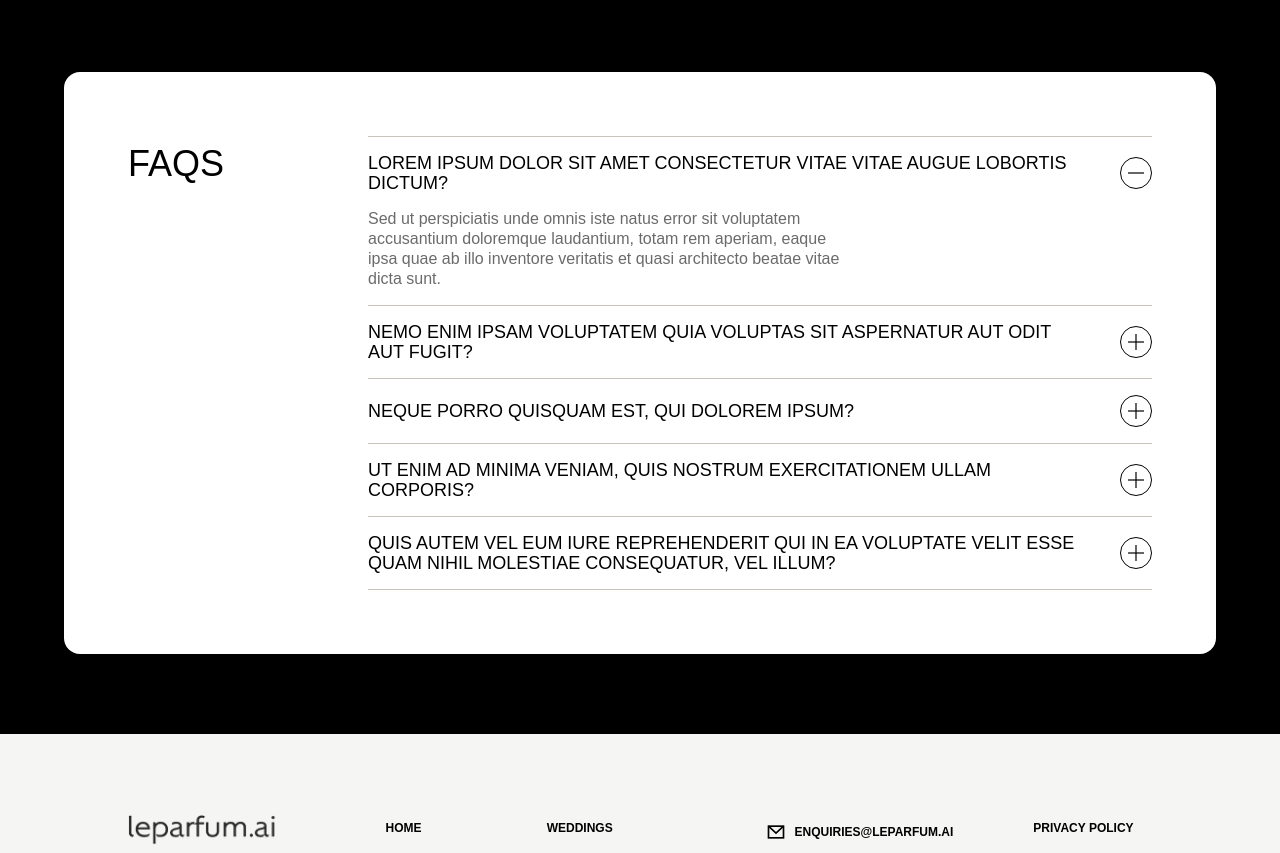
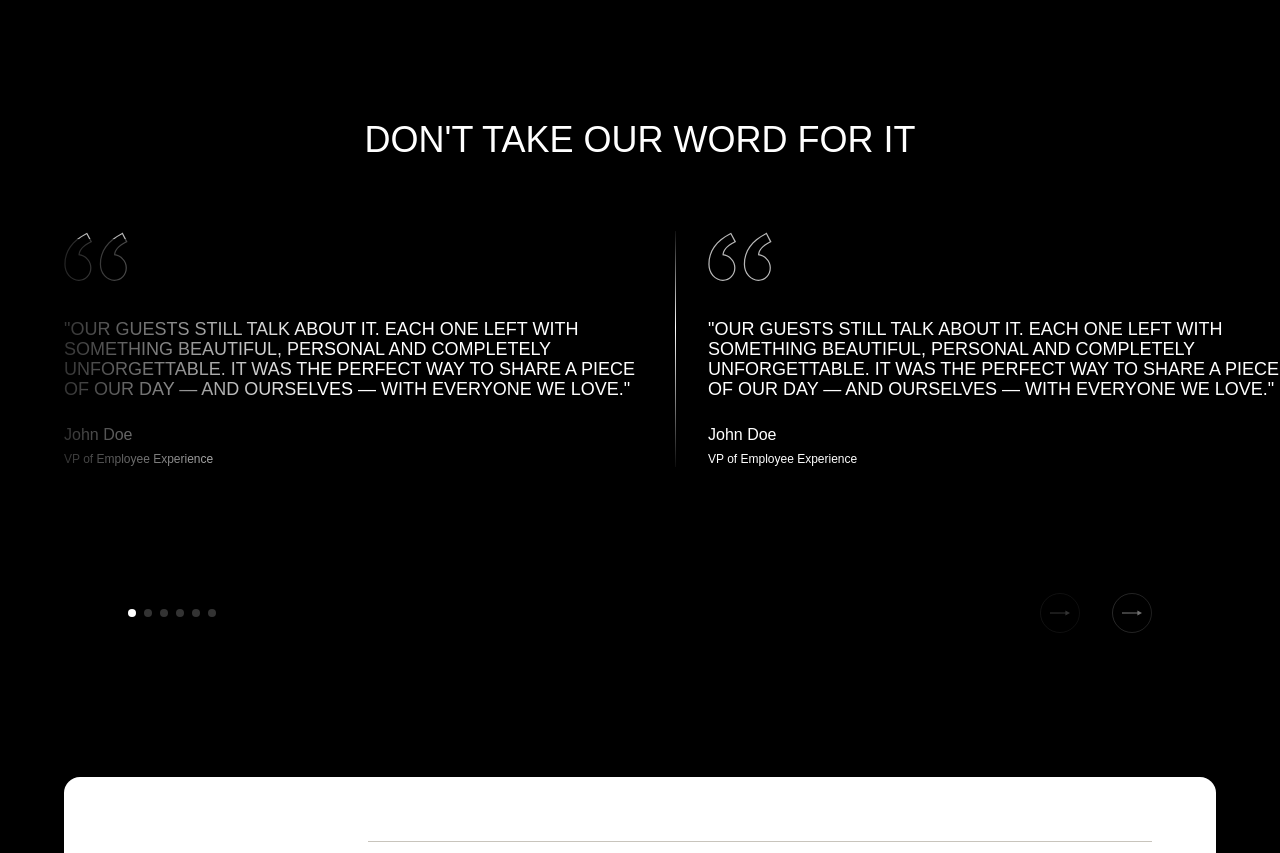
Before and after one commit to Sayak-Mallick/leparfum-ai, a Next.js app: page / in a window 1280 px wide. Shown: the part 5620-6473 px from the top of the page. Built offline with nearby package versions, Linux system fonts and the light colour scheme; a web font is replaced by a local one.

Commit message:
[TASK] : Testimial section completed

```diff
--- /dev/null
+++ b/app/components/Testimonials.tsx
@@ -0,0 +1,132 @@
+"use client";
+
+import { useRef, useState } from 'react';
+import Image from 'next/image';
+
+const testimonials = Array(6).fill({
+  quote: "Our guests still talk about it. Each one left with something beautiful, personal and completely unforgettable. It was the perfect way to share a piece of our day — and ourselves — with everyone we love.",
+  author: "John Doe",
+  role: "VP of Employee Experience"
+});
+
+export default function Testimonials() {
+  const sliderRef = useRef<HTMLDivElement>(null);
+  const [currentSlide, setCurrentSlide] = useState(0);
+
+  const handleScroll = () => {
+    if (sliderRef.current) {
+      const scrollLeft = sliderRef.current.scrollLeft;
+      const itemWidth = 580 + 64;
+      const newSlide = Math.round(scrollLeft / itemWidth);
+      setCurrentSlide(newSlide);
+    }
+  };
+
+  const scrollToSlide = (index: number) => {
+    if (sliderRef.current) {
+      const itemWidth = 580 + 64;
+      sliderRef.current.scrollTo({
+        left: index * itemWidth,
+        behavior: 'smooth'
+      });
+      setCurrentSlide(index);
+    }
+  };
+
+  const nextSlide = () => {
+    if (currentSlide < testimonials.length - 1) {
+      scrollToSlide(currentSlide + 1);
+    }
+  };
+
+  const prevSlide = () => {
+    if (currentSlide > 0) {
+      scrollToSlide(currentSlide - 1);
+    }
+  };
+
+  return (
+    <section className="relative h-[705px] overflow-hidden bg-black">
+      <h2 className="absolute top-32 w-full text-center text-4xl font-normal uppercase leading-10 text-white">
+        Don&apos;t take our word for it
+      </h2>
+
+      {/* Edge gradients */}
+      <div className="pointer-events-none absolute left-0 top-[247px] z-10 h-60 w-80 bg-linear-to-r from-black to-transparent"></div>
+      <div className="pointer-events-none absolute right-0 bottom-0 z-10 h-60 w-80 bg-linear-to-l from-black to-transparent"></div>
+
+      {/* Testimonial scroll area */}
+      <div
+        ref={sliderRef}
+        onScroll={handleScroll}
+        className="absolute top-[239px] left-0 right-0 flex gap-16 overflow-x-auto px-16 no-scrollbar snap-x snap-mandatory"
+        style={{ scrollbarWidth: 'none', msOverflowStyle: 'none' }}
+      >
+        {testimonials.map((t, i) => (
+          <article key={i} className="relative w-[580px] shrink-0 flex flex-col gap-6 snap-center">
+            {i !== testimonials.length - 1 && (
+              <div className="absolute top-1/2 -right-8 h-[249px] w-px -translate-y-1/2">
+                <Image src="/t-divider.svg" alt="" fill className="object-cover" />
+              </div>
+            )}
+            <div className="relative h-14 w-16 mb-2 shrink-0">
+              <Image src="/quotes.svg" alt="Quote" fill className="object-contain" />
+            </div>
+            <blockquote className="text-lg font-normal uppercase leading-5 text-white">
+              &quot;{t.quote}&quot;
+            </blockquote>
+            <footer className="flex flex-col gap-1">
+              <cite className="text-base font-normal not-italic text-white">
+                {t.author}
+              </cite>
+              <span className="text-xs font-normal leading-4 text-white">
+                {t.role}
+              </span>
+            </footer>
+          </article>
+        ))}
+      </div>
+
+      {/* Controls bar */}
+      <div className="absolute bottom-16 left-32 right-32 flex items-center justify-between">
+        {/* Dots */}
+        <div className="flex gap-2">
+          {testimonials.map((_, i) => (
+            <button
+              key={i}
+              onClick={() => scrollToSlide(i)}
+              aria-label={`Go to slide ${i + 1}`}
+              className={`size-2 rounded-full transition-colors ${currentSlide === i ? "bg-white" : "bg-white/20 hover:bg-white/40"
+                }`}
+            />
+          ))}
+        </div>
+        {/* Arrows */}
+        <div className="flex gap-8">
+          <button
+            onClick={prevSlide}
+            aria-label="Previous"
+            disabled={currentSlide === 0}
+            className="arrow-btn flex h-10 w-10 rotate-180 items-center justify-center rounded-full border border-white/30 transition-opacity hover:opacity-75 disabled:cursor-not-allowed disabled:opacity-30"
+          >
+            <svg width="20" height="6" viewBox="0 0 20 6" fill="none" xmlns="http://www.w3.org/2000/svg">
+              <path d="M20 3L3.0769 3" stroke="white" />
+              <path d="M3.8652 1.68457L3.8652 4.31543L1.5283 3L3.8652 1.68457Z" fill="white" stroke="white" stroke-width="1.5" />
+            </svg>
+          </button>
+          <button
+            onClick={nextSlide}
+            aria-label="Next"
+            disabled={currentSlide === testimonials.length - 1}
+            className="arrow-btn flex h-10 w-10 items-center justify-center rounded-full border border-white/30 transition-opacity hover:opacity-75 disabled:cursor-not-allowed disabled:opacity-30"
+          >
+            <svg width="20" height="6" viewBox="0 0 20 6" fill="none" xmlns="http://www.w3.org/2000/svg">
+              <path d="M0 3L16.9231 3" stroke="white" />
+              <path d="M16.1348 4.31543L16.1348 1.68457L18.4717 3L16.1348 4.31543Z" fill="white" stroke="white" stroke-width="1.5" />
+            </svg>
+          </button>
+        </div>
+      </div>
+    </section>
+  );
+}
--- a/app/page.tsx
+++ b/app/page.tsx
@@ -1,6 +1,7 @@
 import HeroSection from "./components/HeroSection";
 import Footer from "./components/Footer";
 import BrokenGift from "./components/BrokenGift";
+import Testimonials from "./components/Testimonials";
 import FAQ from "./components/FAQ";
 
 export default function Home() {
@@ -8,6 +9,7 @@ export default function Home() {
     <main className="flex min-h-screen flex-col bg-zinc-50">
       <HeroSection />
       <BrokenGift />
+      <Testimonials />
       <FAQ />
       <Footer />
     </main>
```
Also changed, not shown: public/quotes.svg (added), public/t-divider.svg (added).
